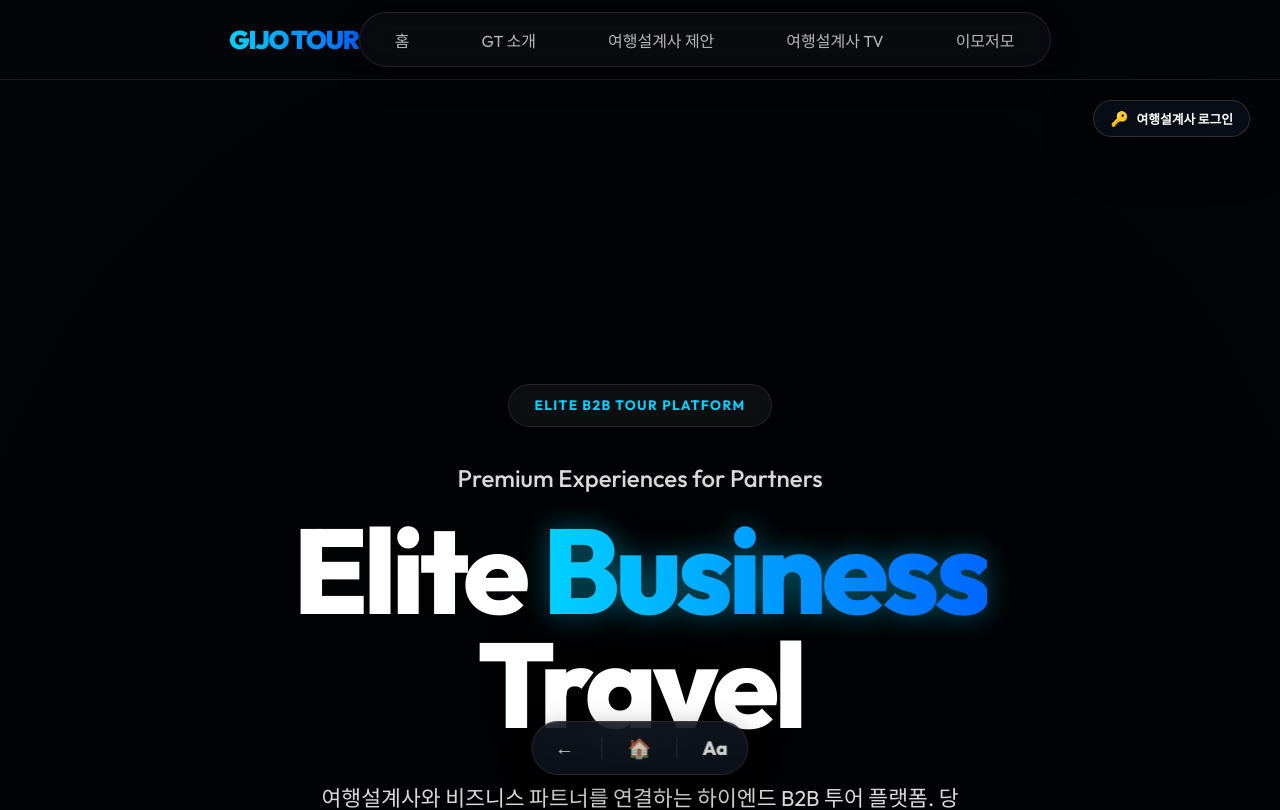
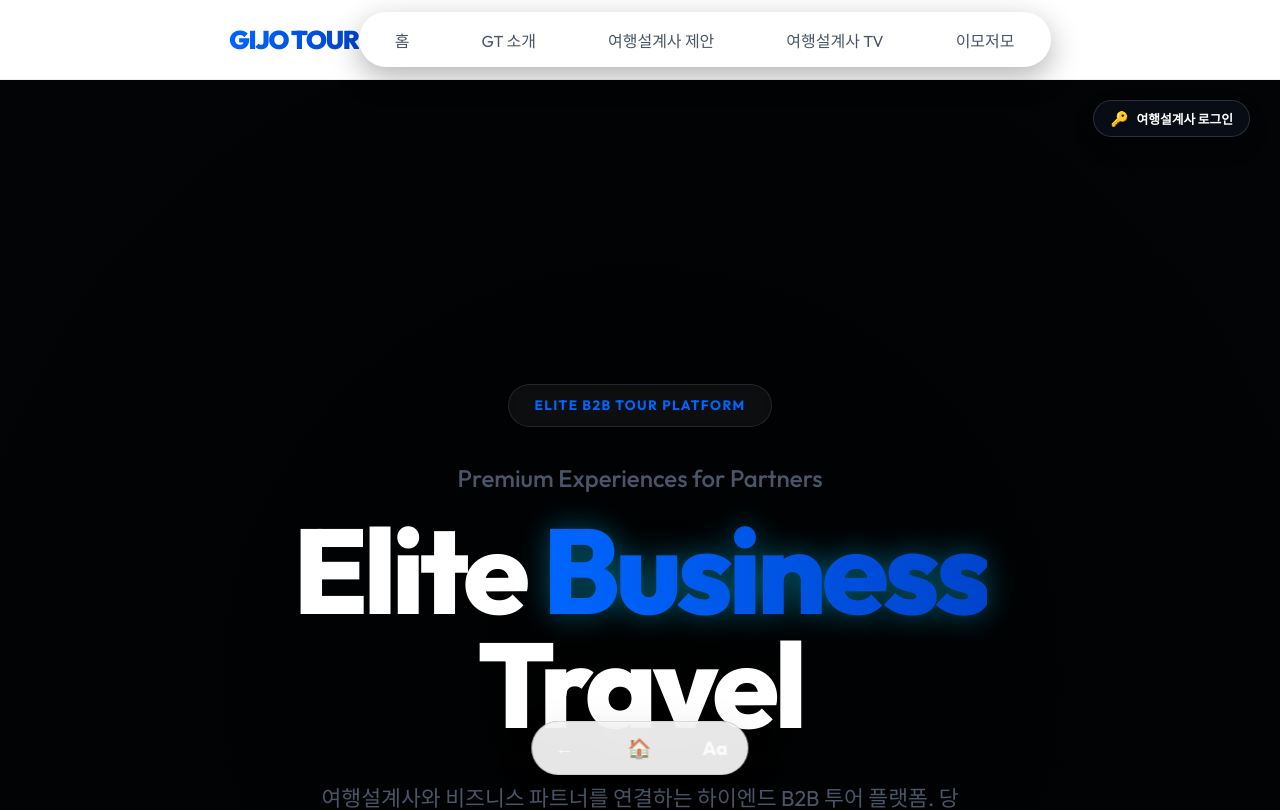
Before and after one commit to gijotour/gijo-tour-app, a React (Vite) app: page /gijotour in a window 1280 px wide. Shown: the top 810 px of the page. Built offline with nearby package versions, Linux system fonts and the light colour scheme.

Commit message:
design: 플랫폼 전체 라이트 모드(White Theme) 전면 전환 및 가독성 최적화

```diff
--- a/src/App.jsx
+++ b/src/App.jsx
@@ -62,20 +62,7 @@ function App() {
       <main style={{ paddingTop: (!isLabView) ? '80px' : '0' }}>
         <Routes location={location} key={location.pathname}>
           <Route path="/" element={<GijoLab />} />
-          <Route path="/gijotour" element={
-            <GijoTourApp
-              isLoggedIn={isLoggedIn}
-              setIsLoggedIn={setIsLoggedIn}
-              userRole={userRole}
-              setUserRole={setUserRole}
-              userName={userName}
-              setUserName={setUserName}
-              forceBoardWrite={forceBoardWrite}
-              setForceBoardWrite={setForceBoardWrite}
-              boardFilterAuthor={boardFilterAuthor}
-              setBoardFilterAuthor={setBoardFilterAuthor}
-            />
-          } />
+
           <Route path="/gijotour/*" element={
             <GijoTourApp
               isLoggedIn={isLoggedIn}
--- a/src/index.css
+++ b/src/index.css
@@ -6,29 +6,29 @@
 */
 
 :root {
-  /* Ultra Dark Base */
-  --bg-color: #030508;
-  --bg-gradient: linear-gradient(135deg, #030508 0%, #0a0c14 100%);
-
-  /* Electric Cyber Palette */
-  --accent-color: #00d2ff;
-  --accent-secondary: #0066ff;
-  --accent-glow: rgba(0, 210, 255, 0.4);
-  --accent-brand: linear-gradient(90deg, #00d2ff 0%, #0066ff 100%);
-
-  /* Typography */
-  --text-primary: #ffffff;
-  --text-secondary: rgba(255, 255, 255, 0.85);
-  --text-muted: rgba(255, 255, 255, 0.45);
-
-  /* Glassmorphism 2.0 */
-  --glass-bg: rgba(255, 255, 255, 0.02);
-  --glass-border: rgba(255, 255, 255, 0.08);
-  --glass-blur: blur(25px);
-  --glass-shadow: 0 15px 45px rgba(0, 0, 0, 0.6);
-
-  --transition-smooth: all 0.4s cubic-bezier(0.16, 1, 0.3, 1);
-  --radius-premium: 24px;
+  /* Light Mode Base */
+  --bg-color: #ffffff;
+  --bg-gradient: linear-gradient(135deg, #ffffff 0%, #f8fafc 100%);
+
+  /* Vibrant Pro Palette */
+  --accent-color: #0066ff;
+  --accent-secondary: #0044cc;
+  --accent-glow: rgba(0, 102, 255, 0.15);
+  --accent-brand: linear-gradient(90deg, #0066ff 0%, #0044cc 100%);
+
+  /* Typography - Dark for readability */
+  --text-primary: #1a1a1a;
+  --text-secondary: #4a5568;
+  --text-muted: #94a3b8;
+
+  /* Glassmorphism Light 2.0 */
+  --glass-bg: rgba(255, 255, 255, 0.75);
+  --glass-border: rgba(0, 0, 0, 0.06);
+  --glass-blur: blur(20px);
+  --glass-shadow: 0 10px 30px rgba(0, 0, 0, 0.06);
+
+  --transition-smooth: all 0.3s cubic-bezier(0.4, 0, 0.2, 1);
+  --radius-premium: 20px;
 
   font-family: 'Outfit', 'Pretendard', system-ui, sans-serif;
   line-height: 1.6;
@@ -3821,3 +3821,87 @@ html {
     font-size: 0.75rem;
   }
 }
+
+/* Light Mode Mesh & Elements Override */
+.bg-mesh-container {
+  background: var(--bg-gradient) !important;
+}
+
+.mesh-circle.c1 { background: radial-gradient(circle, rgba(0, 102, 255, 0.05) 0%, transparent 70%) !important; }
+.mesh-circle.c2 { background: radial-gradient(circle, rgba(0, 210, 255, 0.05) 0%, transparent 70%) !important; }
+.mesh-circle.c3 { background: radial-gradient(circle, rgba(0, 102, 255, 0.03) 0%, transparent 70%) !important; }
+
+/* Navbar Light Mode */
+.navbar {
+  background: rgba(255, 255, 255, 0.8) !important;
+  backdrop-filter: blur(25px) !important;
+  border-bottom: 1px solid rgba(0, 0, 0, 0.05) !important;
+}
+
+.nav-links li button {
+  color: var(--text-secondary) !important;
+}
+
+.nav-links li button:hover {
+  background: rgba(0, 0, 0, 0.03) !important;
+  color: var(--accent-color) !important;
+}
+
+.nav-links li button.active {
+  color: var(--accent-color) !important;
+}
+
+/* Sidebar & Cards Light Mode */
+.sidebar-glass {
+  background: rgba(255, 255, 255, 0.6) !important;
+  border-right: 1px solid rgba(0, 0, 0, 0.05) !important;
+}
+
+.elite-card {
+  background: #ffffff !important;
+  border: 1px solid rgba(0, 0, 0, 0.05) !important;
+  box-shadow: 0 10px 30px rgba(0, 0, 0, 0.03) !important;
+}
+
+.elite-card h2, .elite-card h3 {
+  color: var(--text-primary) !important;
+}
+
+.text-muted {
+  color: var(--text-muted) !important;
+}
+
+/* Hub & Dropdowns */
+.elite-nav-hub {
+  background: rgba(255, 255, 255, 0.9) !important;
+  border: 1px solid rgba(0, 0, 0, 0.1) !important;
+  box-shadow: 0 10px 40px rgba(0, 0, 0, 0.1) !important;
+}
+
+.nav-hub-btn {
+  color: #333 !important;
+}
+
+.nav-hub-dropdown {
+  background: #ffffff !important;
+  border: 1px solid rgba(0, 0, 0, 0.1) !important;
+  box-shadow: 0 20px 50px rgba(0, 0, 0, 0.15) !important;
+}
+
+.dropdown-item {
+  color: #444 !important;
+}
+
+.dropdown-item:hover {
+  background: #f0f4f8 !important;
+}
+
+/* Auth & Login */
+.login-container {
+  background: #ffffff !important;
+}
+
+.login-card {
+  background: #ffffff !important;
+  box-shadow: 0 25px 60px rgba(0, 0, 0, 0.1) !important;
+}
```
